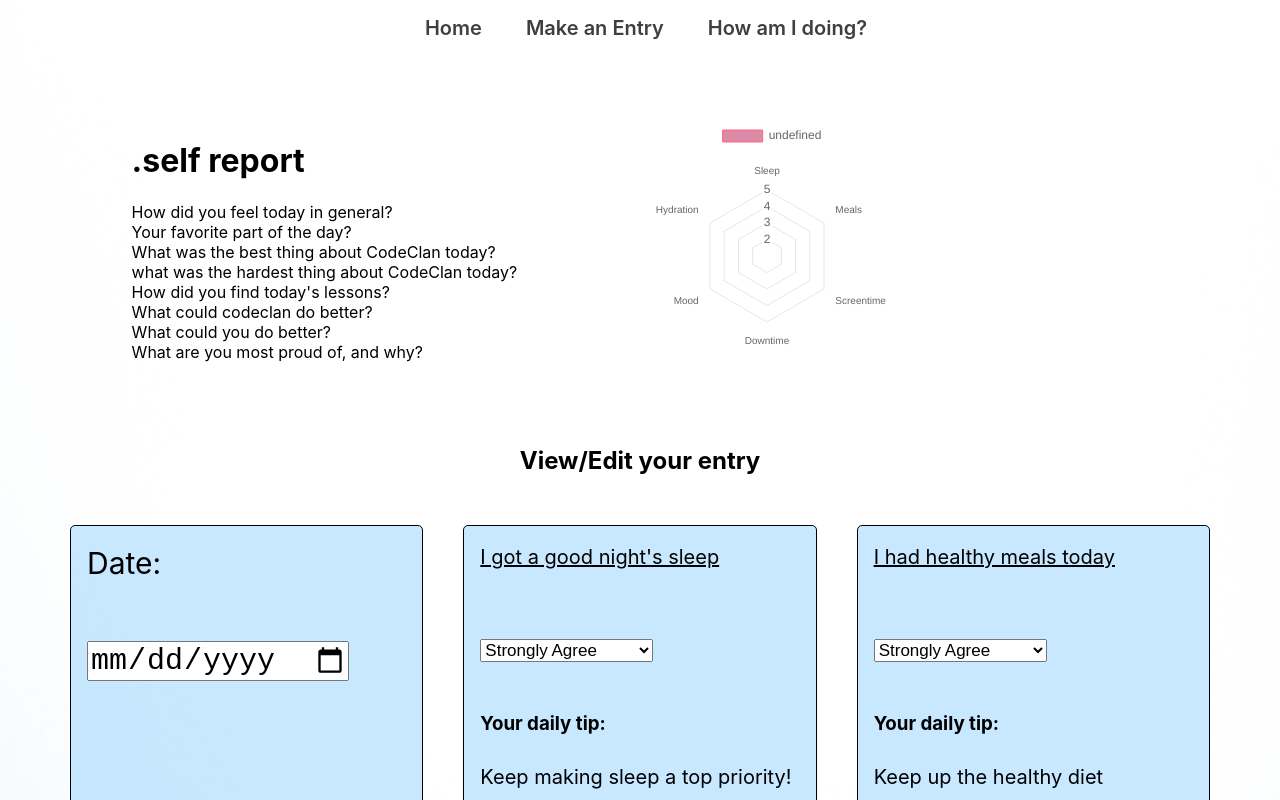
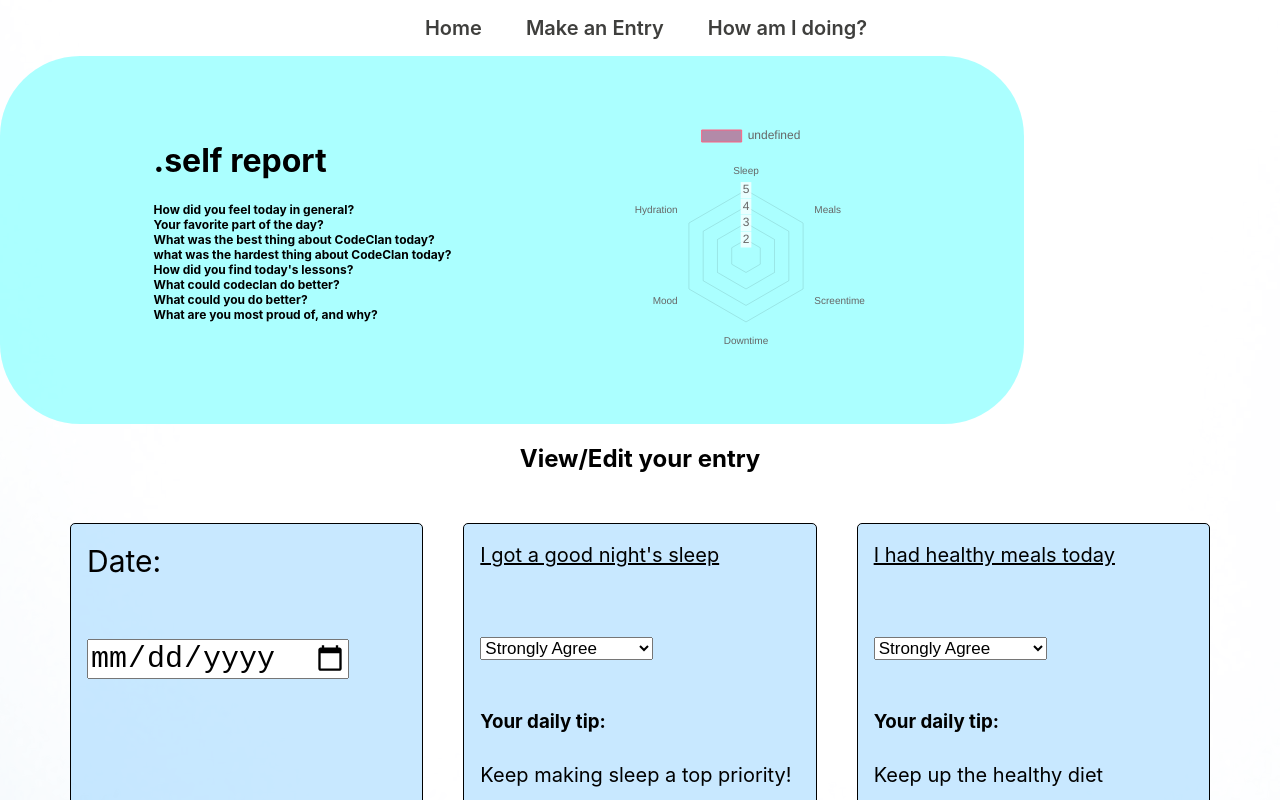
Before and after one commit to MackieJG/codeclan-journal-app, a React (Create React App) app in the folder client/: page /entry/1 in a window 1280 px wide. Shown: the top 800 px of the page. Built offline with nearby package versions, Linux system fonts and the light colour scheme; no server answers.

Commit message:
display - q and a, blue box

```diff
--- a/client/src/Components/DiaryDisplay.css
+++ b/client/src/Components/DiaryDisplay.css
@@ -1,5 +1,7 @@
 .diary-display{
 display:flex;
+background-color: hsla(180, 100%, 50%, 0.329);
+border-radius: 5rem;
 justify-content: space-around;
 align-content: center;
 padding: 4rem;
@@ -19,3 +21,12 @@ max-width:70vw;
 p{
     margin: 0;
 }
+
+.q{
+    font-weight: bold;
+font-size: .75rem;
+}
+
+.a{
+
+}
```
